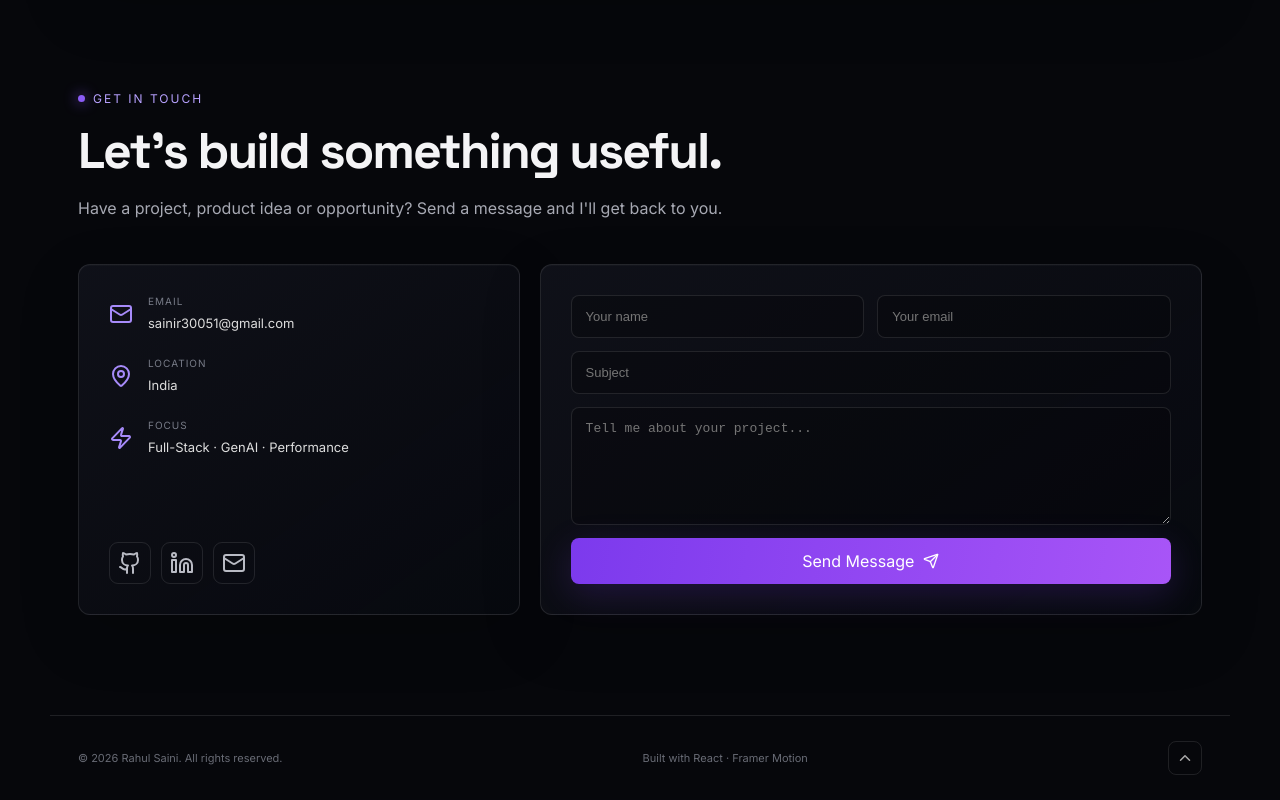
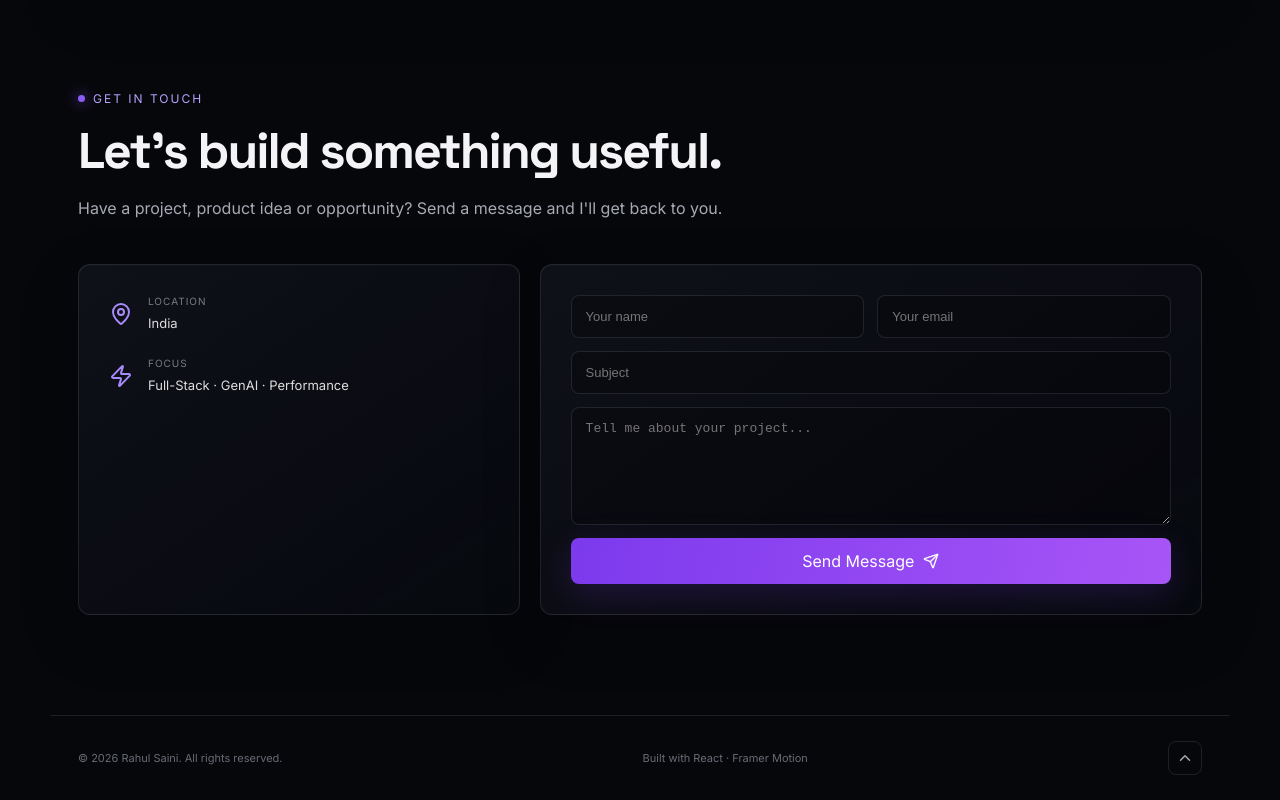
Before and after one commit to Rahulsaini30051/rahul-saini-portfolio, a React (Vite) app in the folder rahul-saini-portfolio/: page / in a window 1280 px wide. Shown: the part 3746-4546 px from the top of the page. Built offline with nearby package versions, Linux system fonts and the light colour scheme.

Commit message:
Update main.jsx

```diff
--- a/rahul-saini-portfolio/src/main.jsx
+++ b/rahul-saini-portfolio/src/main.jsx
@@ -315,14 +315,14 @@ developer.build();`}</pre>
           <SectionTitle eyebrow="Get In Touch" title="Let's build something useful." text="Have a project, product idea or opportunity? Send a message and I'll get back to you." />
           <div className="contact-grid">
             <div className="glass contact-card">
-              <div className="contact-line"><Mail /><div><small>Email</small><a href={`mailto:${profile.email}`}>{profile.email}</a></div></div>
+              {/* <div className="contact-line"><Mail /><div><small>Email</small><a href={`mailto:${profile.email}`}>{profile.email}</a></div></div> */}
               <div className="contact-line"><MapPin /><div><small>Location</small><span>India</span></div></div>
               <div className="contact-line"><Zap /><div><small>Focus</small><span>Full-Stack · GenAI · Performance</span></div></div>
-              <div className="contact-socials">
+              {/* <div className="contact-socials">
                 <a href={profile.github} target="_blank" rel="noreferrer"><Github /></a>
                 <a href={profile.linkedin} target="_blank" rel="noreferrer"><Linkedin /></a>
                 <a href={`mailto:${profile.email}`}><Mail /></a>
-              </div>
+              </div> */}
             </div>
             <form className="glass contact-form" onSubmit={(e) => {
               e.preventDefault();
```
